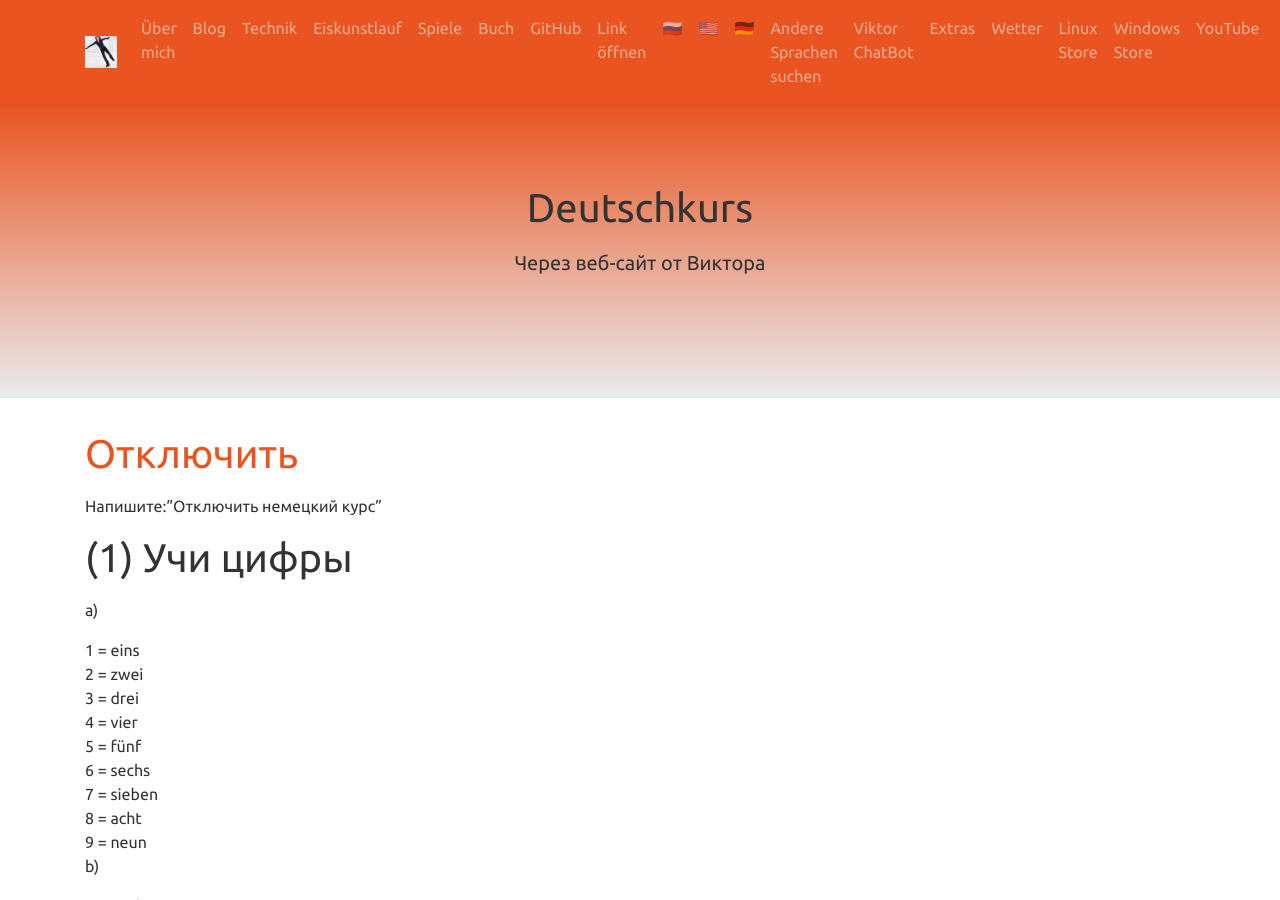
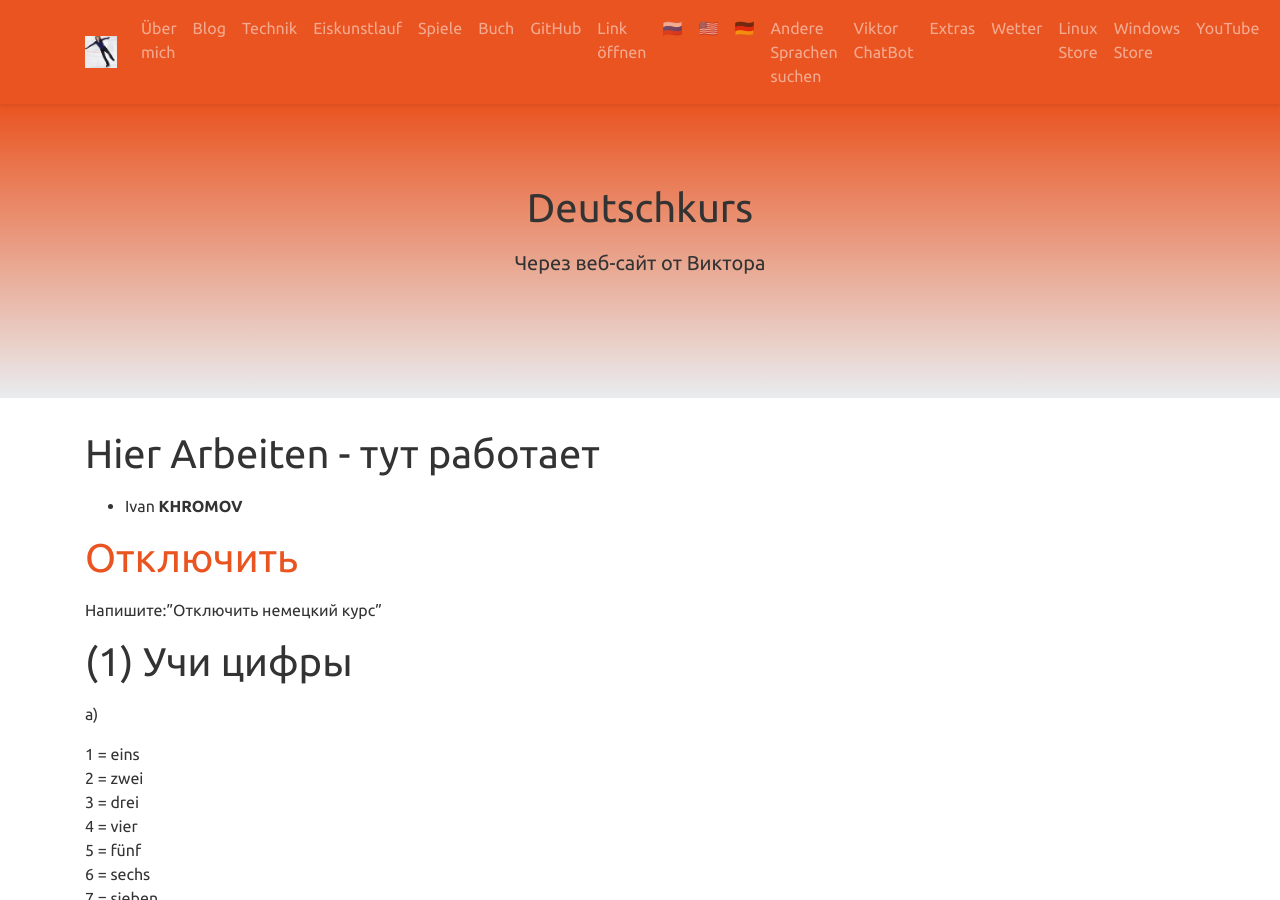
Before and after one commit to viktor-chiarcos/viktor-chiarcos.github.io, a Jekyll site: the page built from _pages/ivan/index.md, in a window 1280 px wide and 900 px high. Built offline with Jekyll 4.4.1, drawn with Linux system fonts in a browser that asks for light colours.

Commit message:
index.md aktualisieren

```diff
--- a/_pages/ivan/index.md
+++ b/_pages/ivan/index.md
@@ -16,6 +16,9 @@ action: true
         alert("Lösung: Nein, nach vorne")
     }
 </script>
+
+# Hier Arbeiten - тут работает
+- Ivan **KHROMOV**
 
 
 # [Отключить](https://wa.me/message/CXQKM5CWMXR6O1)
```
